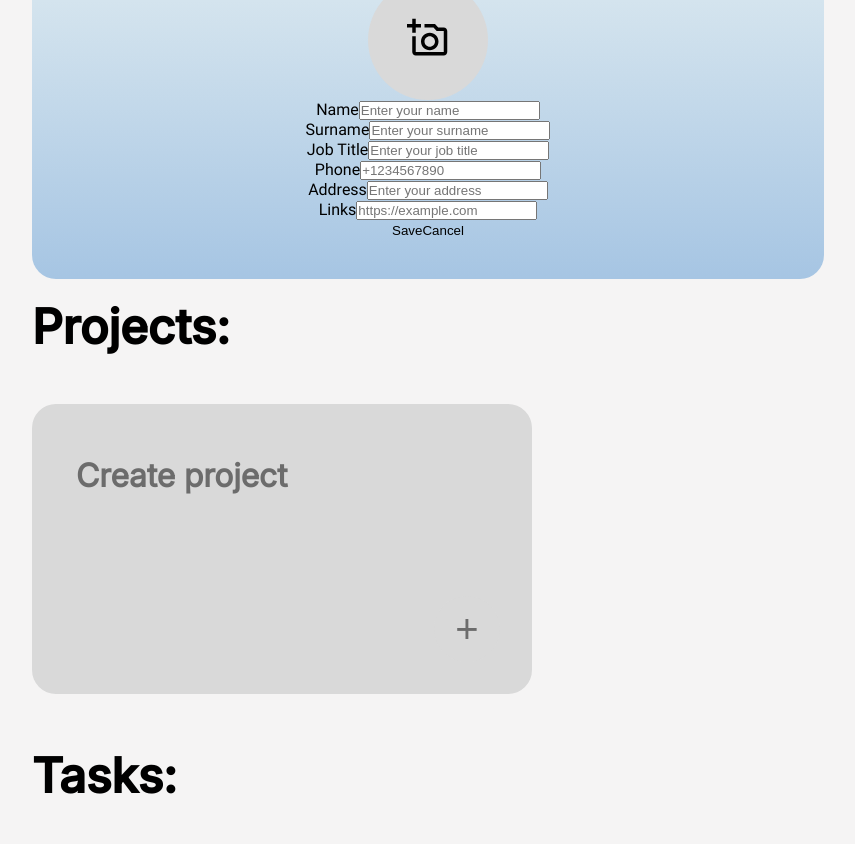
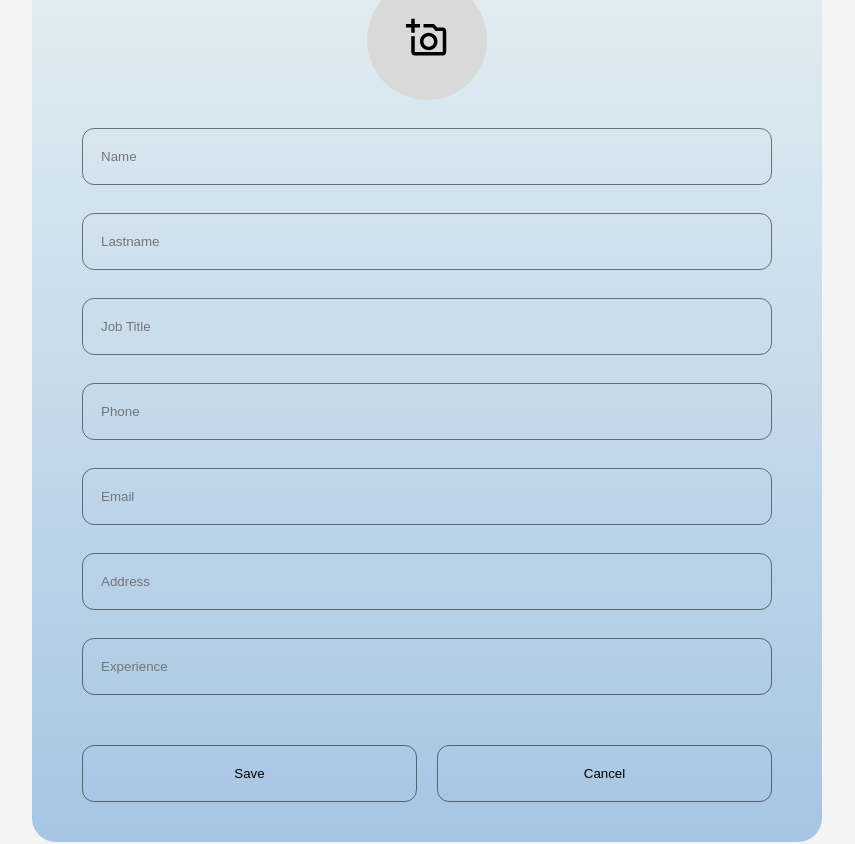
Before and after one commit to sl101/Trood_profile, a React (Vite) app: page / in a window 1280 px wide. Shown: the part 260-1104 px from the top of the page, without its empty margins (13-868 px from the left). Built offline with nearby package versions, Linux system fonts and the light colour scheme.

Commit message:
save form inputs

```diff
--- a/src/components/ProfileForm/ProfileForm.jsx
+++ b/src/components/ProfileForm/ProfileForm.jsx
@@ -2,11 +2,14 @@ import { useEffect, useState } from "react";
 import { AvatarUploader } from "../";
 import {
 	validateName,
-	validateSurname,
+	validateLastname,
 	validateJobTitle,
 	validatePhone,
+	validateEmail,
 	validateAddress,
-	validateLinks,
+	validateExpirience,
+	validateVisibility,
+	validateInterests
 } from "../../services/validation";
 import styles from "./ProfileForm.module.css";
 
@@ -15,48 +18,57 @@ const inputFields = [
 		label: "Name",
 		name: "name",
 		type: "text",
-		placeholder: "Enter your name",
+		placeholder: "Name",
 		validate: validateName,
 	},
 	{
-		label: "Surname",
-		name: "surname",
+		label: "Lastname",
+		name: "lastname",
 		type: "text",
-		placeholder: "Enter your surname",
-		validate: validateSurname,
+		placeholder: "Lastname",
+		validate: validateLastname,
 	},
 	{
 		label: "Job Title",
 		name: "jobTitle",
 		type: "text",
-		placeholder: "Enter your job title",
+		placeholder: "Job Title",
 		validate: validateJobTitle,
 	},
 	{
 		label: "Phone",
 		name: "phone",
 		type: "tel",
-		placeholder: "+1234567890",
+		placeholder: "Phone",
 		validate: validatePhone,
+	},
+	{
+		label: "Email",
+		name: "email",
+		type: "email",
+		placeholder: "Email",
+		validate: validateEmail,
 	},
 	{
 		label: "Address",
 		name: "address",
 		type: "text",
-		placeholder: "Enter your address",
+		placeholder: "Address",
 		validate: validateAddress,
 	},
 	{
-		label: "Links",
-		name: "links",
-		type: "url",
-		placeholder: "https://example.com",
-		validate: validateLinks,
+		label: "Experience",
+		name: "experience",
+		type: "text",
+		placeholder: "Experience",
+		validate: validateExpirience,
 	},
 ];
 
 export const ProfileForm = ({ profileData, onSave }) => {
 	const [formData, setFormData] = useState(profileData);
+	const [newInterest, setNewInterest] = useState("");
+	const [isAddingInterest, setIsAddingInterest] = useState(false);
 	const [errors, setErrors] = useState({});
 
 	useEffect(() => {
@@ -85,6 +97,38 @@ export const ProfileForm = ({ profileData, onSave }) => {
 		}));
 	};
 
+	const handleVisibilityChange = (e) => {
+		const value = e.target.value;
+		const error = validateVisibility(value);
+		setErrors((prev) => ({ ...prev, visibility: error }));
+		setFormData((prev) => ({ ...prev, visibility: value }));
+	};
+
+	const handleAddInterest = () => {
+		const trimmedInterest = newInterest.trim();
+		const error = validateInterests([...formData.interests, trimmedInterest]);
+
+		if (error) {
+			setErrors((prev) => ({ ...prev, interests: error }));
+			return;
+		}
+
+		setFormData((prev) => ({
+			...prev,
+			interests: [...prev.interests, trimmedInterest],
+		}));
+		setNewInterest("");
+		setErrors((prev) => ({ ...prev, interests: "" }));
+		setIsAddingInterest(false);
+	};
+
+	const handleRemoveInterest = (index) => {
+		setFormData((prev) => ({
+			...prev,
+			interests: prev.interests.filter((_, i) => i !== index),
+		}));
+	};
+
 	const handleCancel = (e) => {
 		e.preventDefault();
 		setFormData(profileData);
@@ -102,6 +146,9 @@ export const ProfileForm = ({ profileData, onSave }) => {
 			}
 		});
 
+		//newErrors.interests = validateInterests(formData.interests);
+		//newErrors.visibility = validateVisibility(formData.visibility);
+
 		if (Object.keys(newErrors).length > 0) {
 			setErrors(newErrors);
 			return;
@@ -116,11 +163,9 @@ export const ProfileForm = ({ profileData, onSave }) => {
 				avatarPath={formData.avatar}
 				onAvatarChange={handleAvatarChange} />
 
-			{inputFields.map(({ label, name, type, placeholder }) => (
-				<div key={name} className={styles.inputGroup}>
-					<label htmlFor={name} className={styles.label}>
-						{label}
-					</label>
+			<ul className={styles.list}>
+				{inputFields.map(({ name, type, placeholder }) => (
+					<li key={name} className={styles.inputGroup}>
 						<input
 							id={name}
 							name={name}
@@ -131,17 +176,90 @@ export const ProfileForm = ({ profileData, onSave }) => {
 							className={`${styles.input} ${errors[name] ? styles.errorInput : ""}`}
 						/>
 						{errors[name] && <p className={styles.errorMessage}>{errors[name]}</p>}
+					</li>
+				))}
+			</ul>
+
+			{/*<div className={styles.inputGroup}>
+				<label className={styles.label}>Show your profile in Launch Pad?</label>
+				<div className={styles.radioGroup}>
+					{["Private", "Public"].map((value) => (
+						<label key={value} className={styles.radioLabel}>
+							<input
+								type="radio"
+								name="visibility"
+								value={value}
+								checked={formData.visibility === value}
+								onChange={handleVisibilityChange}
+								className={styles.radioInput}
+							/>
+							{value}
+						</label>
+					))}
+				</div>
+				{errors.visibility && <p className={styles.errorMessage}>{errors.visibility}</p>}
+			</div>*/}
+
+			{/*<div className={styles.field}>
+				<label htmlFor="interests">The scope of your interest:</label>
+				<div className={styles.interests}>
+					{formData.interests.map((interest, index) => (
+						<div key={index} className={styles.interest}>
+							<span>{interest}</span>
+							<button
+								type="button"
+								onClick={() => handleRemoveInterest(index)}
+								className={styles.remove}
+							>
+								&times;
+							</button>
 						</div>
 					))}
+				</div>
 
-			<div className={styles.controls}>
-				<button type="submit" className={styles.saveButton}>
+				{isAddingInterest && (
+					<div className={styles.addInterest}>
+						<input
+							type="text"
+							value={newInterest}
+							onChange={(e) => setNewInterest(e.target.value)}
+							placeholder="Enter a new interest"
+							maxLength={30}
+						/>
+						<button type="button" onClick={handleAddInterest}>
 							Save
 						</button>
-				<button onClick={handleCancel} className={styles.cancelButton}>
+						<button
+							type="button"
+							onClick={() => setIsAddingInterest(false)}
+							className={styles.cancel}
+						>
 							Cancel
 						</button>
 					</div>
-		</form>
+				)}
+
+				{!isAddingInterest && formData.interests.length < 10 && (
+					<button
+						type="button"
+						onClick={() => setIsAddingInterest(true)}
+						className={styles.addButton}
+					>
+						Add Interest
+					</button>
+				)}
+
+				{errors.interests && <p className={styles.error}>{errors.interests}</p>}
+			</div>*/}
+
+			<div className={styles.controls}>
+				<button type="submit" className={styles.btn} onClick={handleSave}>
+					Save
+				</button>
+				<button onClick={handleCancel} className={styles.btn}>
+					Cancel
+				</button>
+			</div >
+		</form >
 	);
 }
--- a/src/components/ProfileForm/ProfileForm.module.css
+++ b/src/components/ProfileForm/ProfileForm.module.css
@@ -1,6 +1,6 @@
 .form {
 	padding: 106px 50px 40px;
-	max-width: 792px;
+	max-width: 790px;
 	display: flex;
 	flex-direction: column;
 	justify-content: center;
@@ -8,5 +8,41 @@
 	width: 100%;
 	background: var(--brand-gradient);
 	border-radius: 24px;
+}
 
+.list {
+	width: 100%;
+	margin-top: 28px;
+	display: flex;
+	flex-direction: column;
+	gap: 28px;
 }
+
+.input,
+.btn {
+	width: 100%;
+	padding: 20px 18px;
+	border: 1px solid var(--gray-color);
+	border-radius: 12px;
+	background-color: transparent;
+	color: var(--black-color);
+	outline: none;
+}
+
+.controls {
+	margin-top: 50px;
+	width: 100%;
+	display: flex;
+	justify-content: space-between;
+	align-items: center;
+	gap: 20px;
+}
+
+.btn {
+	cursor: pointer;
+	transition: background-color 0.5s ease-in-out;
+}
+
+.btn:hover {
+	background-color: var(--brand-light);
+}
--- a/src/components/ProfilePage/ProfilePage.jsx
+++ b/src/components/ProfilePage/ProfilePage.jsx
@@ -1,13 +1,13 @@
 import { useState } from "react";
+import { useEffect } from "react";
 import { ProjectsSection, TasksSection, ProfileForm } from "../";
+import { loadProfileData, saveProfileData } from "../../services/storageService";
 import styles from './ProfilePage.module.css';
-import { useEffect } from "react";
-import { loadProfileData, saveProfileData } from "../../services/storageService";
 
 export const ProfilePage = () => {
 	const [profileData, setProfileData] = useState({
 		name: "",
-		surname: "",
+		lastname: "",
 		jobTitle: "",
 		phone: "",
 		address: "",
@@ -15,6 +15,15 @@ export const ProfilePage = () => {
 		links: "",
 		avatar: null,
 		visibility: "Private",
+		projects: [
+			{ id: 1, title: " Create project" },
+			//{ id: 2, title: " Create project" },
+		],
+		tasks: [
+			{ id: 1, title: "Create task" },
+			//{ id: 2, title: "Create task" },
+			//{ id: 3, title: "Create task" }
+		]
 	});
 
 	useEffect(() => {
@@ -33,8 +42,8 @@ export const ProfilePage = () => {
 			<div className="container">
 				<div className={styles.content}>
 					<div className={styles.inner}>
-						<ProjectsSection />
-						<TasksSection />
+						<ProjectsSection projects={profileData.projects} />
+						<TasksSection tasks={profileData.tasks} />
 					</div>
 					<ProfileForm profileData={profileData} onSave={handleSave} />
 				</div>
--- a/src/components/ProfilePage/ProfilePage.module.css
+++ b/src/components/ProfilePage/ProfilePage.module.css
@@ -19,7 +19,7 @@
 	gap: clamp(40px, 4vw, 72px);
 }
 
-@media (max-width: 1920px) {
+@media (max-width: 1919px) {
 	.inner {
 		width: 100%;
 	}
--- a/src/components/ProjectsSection/ProjectsSection.jsx
+++ b/src/components/ProjectsSection/ProjectsSection.jsx
@@ -1,12 +1,7 @@
 import { CardItem } from "../";
 import styles from './ProjectsSection.module.css';
 
-const projects = [
-	{ id: 1, title: " Create project" },
-	//{ id: 2, title: " Create project" },
-];
-
-export const ProjectsSection = () => {
+export const ProjectsSection = ({ projects }) => {
 	const handleCreateProject = (id) => {
 		console.log(id);
 	};
--- a/src/components/TasksSection/TasksSection.jsx
+++ b/src/components/TasksSection/TasksSection.jsx
@@ -1,13 +1,7 @@
 import { CardItem } from "../";
 import styles from './TasksSection.module.css';
 
-const tasks = [
-	{ id: 1, title: "Create task" },
-	//{ id: 2, title: "Create task" },
-	//{ id: 3, title: "Create task" }
-];
-
-export const TasksSection = () => {
+export const TasksSection = ({ tasks }) => {
 
 
 	const handleCreateTask = (id) => {
--- a/src/services/validation.js
+++ b/src/services/validation.js
@@ -5,10 +5,10 @@ export const validateName = (value) => {
 	return null;
 };
 
-export const validateSurname = (value) => {
+export const validateLastname = (value) => {
 	const regex = /^[a-zA-Zа-яА-ЯёЁ\s-]{2,50}$/;
-	if (!value) return "Surname is required.";
-	if (!regex.test(value)) return "Surname must be 2-50 characters and contain only letters, spaces, or hyphens.";
+	if (!value) return "Lastname is required.";
+	if (!regex.test(value)) return "Lastname must be 2-50 characters and contain only letters, spaces, or hyphens.";
 	return null;
 };
 
@@ -24,24 +24,54 @@ export const validatePhone = (value) => {
 	return null;
 };
 
+export const validateEmail = (value) => {
+	if (!value) return "Email is required.";
+	const emailRegex = /^[^\s@]+@[^\s@]+\.[^\s@]+$/;
+	if (!emailRegex.test(value)) return "Invalid email format.";
+	if (value.length > 100) return "Email must be 100 characters or less.";
+	return null;
+};
+
 export const validateAddress = (value) => {
 	if (value.length > 200) return "Address must be 200 characters or less.";
 	return null;
 };
 
-export const validateLinks = (value) => {
-	const regex = /^(https?:\/\/)?[a-zA-Z0-9.-]+(\.[a-zA-Z]{2,})+.*$/;
-	if (value && !regex.test(value)) return "Links must be a valid URL.";
-	if (value.length > 200) return "Links must be 200 characters or less.";
+export const validateExpirience = (value) => {
+	if (!value) return ""; // Поле необязательное, ошибки нет.
+
+	if (value.length > 500) {
+		return "Experience must not exceed 500 characters.";
+	}
+
+	const experienceRegex = /^[\wа-яА-ЯёЁ0-9\s.,'"\-()!]+$/u;
+	if (!experienceRegex.test(value)) {
+		return "Experience contains invalid characters.";
+	}
+
+	return "";
+};
+
+export const validateVisibility = (value) => {
+	const validOptions = ["Public", "Private"];
+	if (!validOptions.includes(value)) return "Invalid visibility option.";
 	return null;
 };
 
-export const validateInterests = (value) => {
-	if (Array.isArray(value)) {
-		if (value.length > 10) return "You can have up to 10 interests.";
-		for (const interest of value) {
-			if (interest.length > 30) return "Each interest must be 30 characters or less.";
-		}
+export const validateInterests = (interests) => {
+	if (interests.length > 10) {
+		return "You can add up to 10 interests only.";
 	}
-	return null;
+
+	const invalidInterest = interests.find(
+		(interest) =>
+			interest.length > 30 || !/^[\wа-яА-ЯёЁ\s.,]+$/u.test(interest.trim())
+	);
+
+	if (invalidInterest) {
+		return `Invalid interest: "${invalidInterest}".
+            Only letters, numbers, spaces, commas, and dots are allowed. Max length: 30 characters.`;
+	}
+
+	return "";
 };
```
Also changed, not shown: 1 other file (tests, documents, lock files or other folders). Lines whose indentation alone changed are shown as unchanged.
